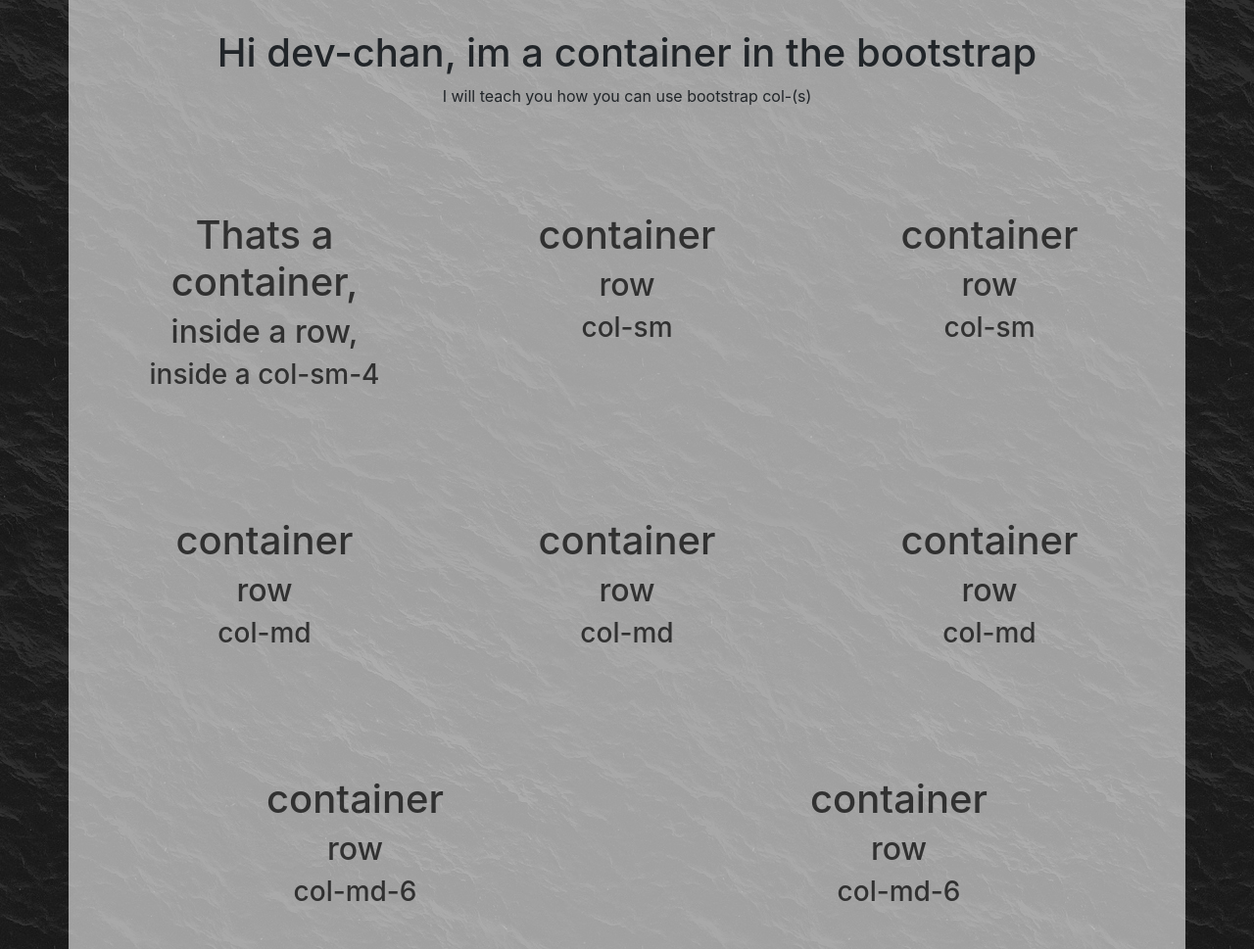
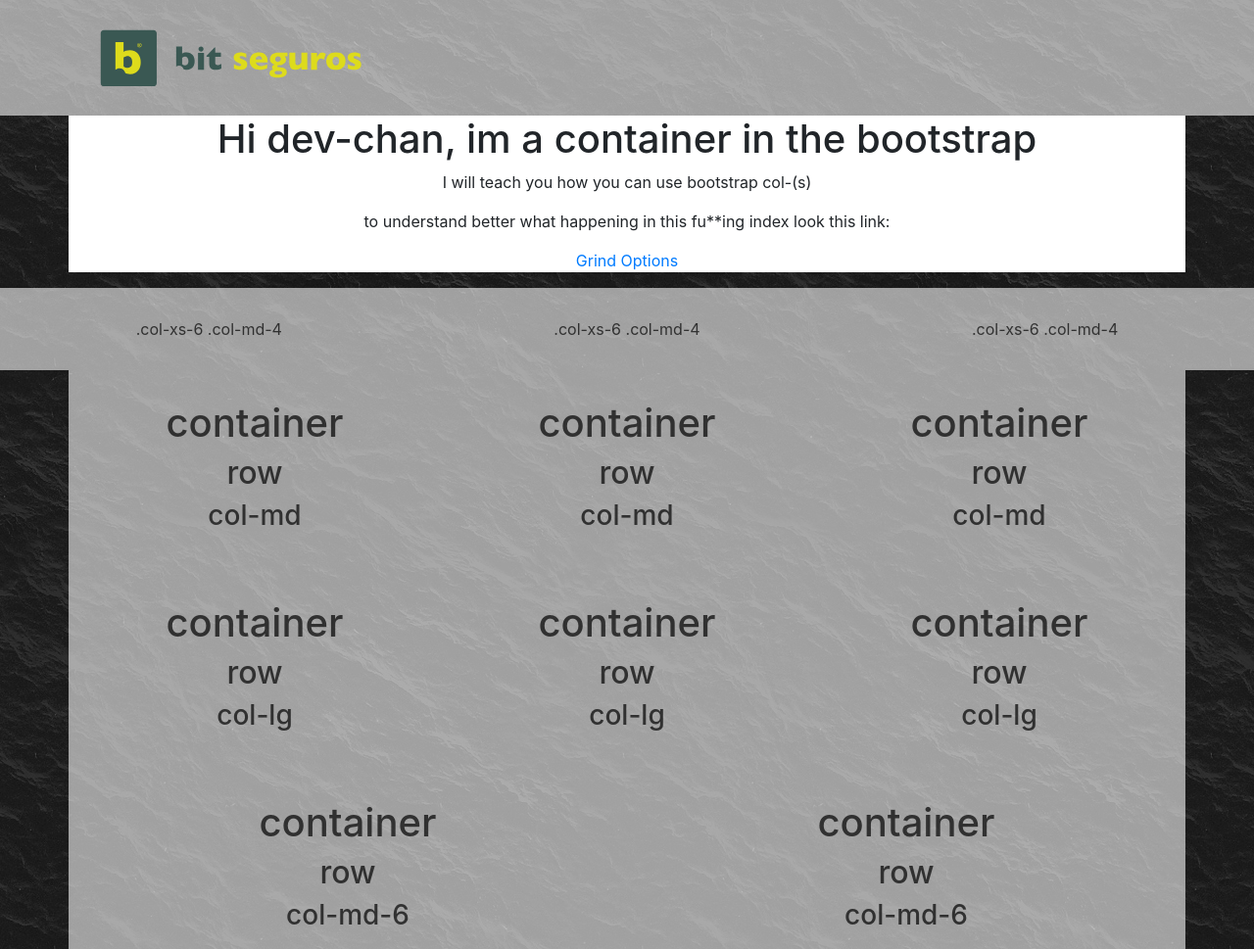
Before and after one commit to luismtns/bootstrap_less_grunt, a website: page dir/index.html in a window 1280 px wide. Shown: the top 969 px of the page at 98% size. Drawn offline with nearby package versions, Linux system fonts and the light colour scheme.

Commit message:
more changes...

```diff
--- a/dir/css/style.less
+++ b/dir/css/style.less
@@ -15,7 +15,6 @@ body{
 }
 @{container}{
     background:@color1;
-    padding: 30px;
     text-align: center;
 }
 @{col}{
@@ -28,3 +27,7 @@ body{
 @{col}:hover{
     background: rgba(250,250,250,0.3);
 }
+
+.navbar{
+    background-color: @color1;
+}
--- a/dir/index.html
+++ b/dir/index.html
@@ -9,42 +9,39 @@
     <title>Bootstrap</title>
 
     <!-- Bootstrap core CSS -->
-    <link href="css/bootstrap.min.css" rel="stylesheet">
+    <link rel="stylesheet" href="https://maxcdn.bootstrapcdn.com/bootstrap/4.0.0/css/bootstrap.min.css" integrity="sha384-Gn5384xqQ1aoWXA+058RXPxPg6fy4IWvTNh0E263XmFcJlSAwiGgFAW/dAiS6JXm" crossorigin="anonymous">
+
 
     <!-- Custom styles for this template -->
     <link href="css/style.css" rel="stylesheet">
   </head>
 </head>
 <body>
-
-    <div class="container">
+    <div role="navigation" class="navbar navbar-light">
+        <div class="container" style="background:none !important;">
+        <a class="navbar-brand" href="#">
+          <img src="images/logo_bit.svg" width="300" class="img-fluid" alt="">
+        </a>
+        </div>
+    </div>
+    <div class="container" style="background-color:white;">
             <h1>Hi dev-chan, im a container in the bootstrap</h1>
             <p>I will teach you how you can use bootstrap col-(s)</p>
+            <p>to understand better what happening in this fu**ing index look this link:</p>
+            <p><a href="https://getbootstrap.com/docs/3.3/css/#grid-options" target="_blank">Grind Options</a></p>
+    </div>
+
+    <div class="container-fluid">
+        <div class="row">
+            <div class="col-xs-6 col-md-4 show-grid">.col-xs-6 .col-md-4</div>
+            <div class="col-xs-6 col-md-4">.col-xs-6 .col-md-4</div>
+            <div class="col-xs-6 col-md-4">.col-xs-6 .col-md-4</div>
+          </div>
     </div>
 
     <div class="container">
         <div class="row">
-            <div class="col-sm-4">
-                <h1>Thats a container,</h1>
-                <h2>inside a row,</h2>
-                <h3>inside a col-sm-4</h3>
-            </div>
-            <div class="col-sm-4">
-                    <h1>container</h1>
-                    <h2>row</h2>
-                    <h3>col-sm</h3>
-            </div>
-            <div class="col-sm-4">
-                    <h1>container</h1>
-                    <h2>row</h2>
-                    <h3>col-sm</h3>
-            </div>
-        </div>
-    </div>
-
-    <div class="container">
-        <div class="row">
-            <div class="col-md">
+            <div class="col-md-4">
                 <h1>container</h1>
                 <h2>row</h2>
                 <h3>col-md</h3>
@@ -58,6 +55,26 @@
                     <h1>container</h1>
                     <h2>row</h2>
                     <h3>col-md</h3>
+            </div>
+        </div>
+    </div>
+
+    <div class="container">
+        <div class="row">
+            <div class="col-lg">
+                <h1>container</h1>
+                <h2>row</h2>
+                <h3>col-lg</h3>
+            </div>
+            <div class="col-lg">
+                    <h1>container</h1>
+                    <h2>row</h2>
+                    <h3>col-lg</h3>
+            </div>
+            <div class="col-lg">
+                    <h1>container</h1>
+                    <h2>row</h2>
+                    <h3>col-lg</h3>
             </div>
         </div>
     </div>
@@ -230,5 +247,5 @@
                 </div>
             </div>
     </div>
-
+    <script src="https://maxcdn.bootstrapcdn.com/bootstrap/4.0.0/js/bootstrap.min.js" integrity="sha384-JZR6Spejh4U02d8jOt6vLEHfe/JQGiRRSQQxSfFWpi1MquVdAyjUar5+76PVCmYl" crossorigin="anonymous"></script>
 </body>
```
Also changed, not shown: dir/css/style.css, dir/images/logo_bit.svg (added).
